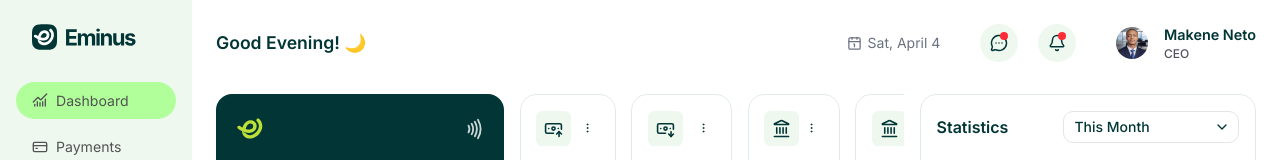
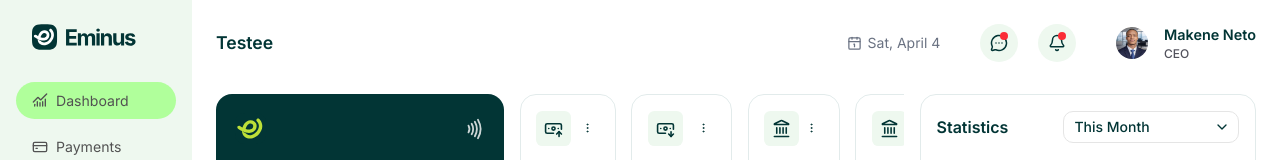
Before and after one commit to makeneto/eminus, a React (Vite) app: page / in a window 1280 px wide. Shown: the top 160 px of the page. Built offline with nearby package versions, Linux system fonts and the light colour scheme.

Commit message:
refactor: testing header component

```diff
--- a/src/pages/Dashboard.tsx
+++ b/src/pages/Dashboard.tsx
@@ -9,7 +9,7 @@ export default function Dashboard() {
 
   return (
     <React.Fragment>
-      <Header title={greeting} />
+      <Header title="Testee" />
       <DashboardLayout />
     </React.Fragment>
   )
```
